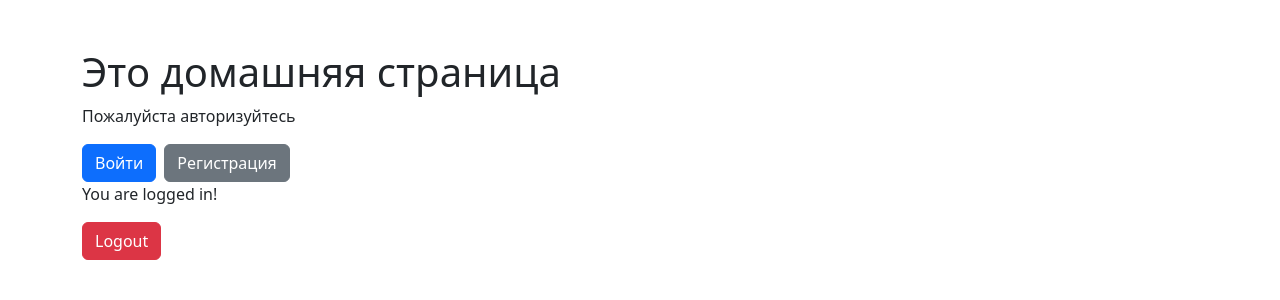
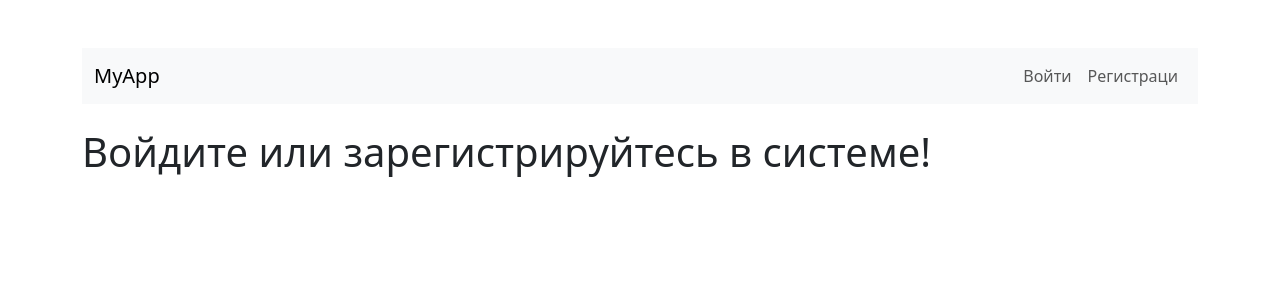
Before and after one commit to Vlasenckoiury/Where-to-go, a React (Create React App) app in the folder frontend/: page / in a window 1280 px wide. Shown: the top 300 px of the page. Built offline with nearby package versions, Linux system fonts and the light colour scheme.

Commit message:
добавление проверки

```diff
--- a/frontend/src/components/Home.js
+++ b/frontend/src/components/Home.js
@@ -1,43 +1,68 @@
-import React from "react";
-import { useNavigate } from "react-router-dom";
-import LogoutButton from "./Logout";
+import React, { useState, useEffect } from "react";
+import { useNavigate, Link } from "react-router-dom";
 
 const Home = () => {
+  const [isAuthenticated, setIsAuthenticated] = useState(false);
   const navigate = useNavigate();
-  const accessToken = localStorage.getItem("access_token");
 
+  // Проверка аутентификации при загрузке компонента
+  useEffect(() => {
+    const token = localStorage.getItem("access_token");
+    if (token) {
+      setIsAuthenticated(true);
+    } else {
+      setIsAuthenticated(false);
+    }
+  }, []);
+
+  // Функция выхода из системы
   const handleLogout = () => {
-    // Удаляем токены из localStorage
     localStorage.removeItem("access_token");
     localStorage.removeItem("refresh_token");
-    navigate("/login"); // Перенаправляем на страницу логина
+    setIsAuthenticated(false);
+    navigate("/login");
   };
 
   return (
     <div className="container mt-5">
-      <h1>Это домашняя страница</h1>
-      {accessToken ? (
-        <div>
-          <p>Войдите в систему</p>
-          <button className="btn btn-danger" onClick={handleLogout}>
-            Logout
-          </button>
+      <nav className="navbar navbar-expand-lg navbar-light bg-light">
+        <div className="container-fluid">
+          <Link className="navbar-brand" to="/">
+            MyApp
+          </Link>
+          <div className="collapse navbar-collapse">
+            <ul className="navbar-nav ms-auto">
+              {isAuthenticated ? (
+                <li className="nav-item">
+                  <button className="btn btn-danger" onClick={handleLogout}>
+                    Выйти
+                  </button>
+                </li>
+              ) : (
+                <>
+                  <li className="nav-item">
+                    <Link className="nav-link" to="/login">
+                      Войти
+                    </Link>
+                  </li>
+                  <li className="nav-item">
+                    <Link className="nav-link" to="/register">
+                      Регистраци
+                    </Link>
+                  </li>
+                </>
+              )}
+            </ul>
+          </div>
         </div>
-      ) : (
-        <div>
-          <p>Пожалуйста авторизуйтесь</p>
-          <button
-            className="btn btn-primary me-2"
-            onClick={() => navigate("/login")}
-          >Войти
-          </button>
-          <button className="btn btn-secondary" onClick={() => navigate("/register")}>
-            Регистрация
-          </button>
-          <p>You are logged in!</p>
-          <LogoutButton />
-        </div>
-      )}
+      </nav>
+      <div className="mt-4">
+        {isAuthenticated ? (
+          <h1>Добро пожаловать</h1>
+        ) : (
+          <h1>Войдите или зарегистрируйтесь в системе!</h1>
+        )}
+      </div>
     </div>
   );
 };
```
